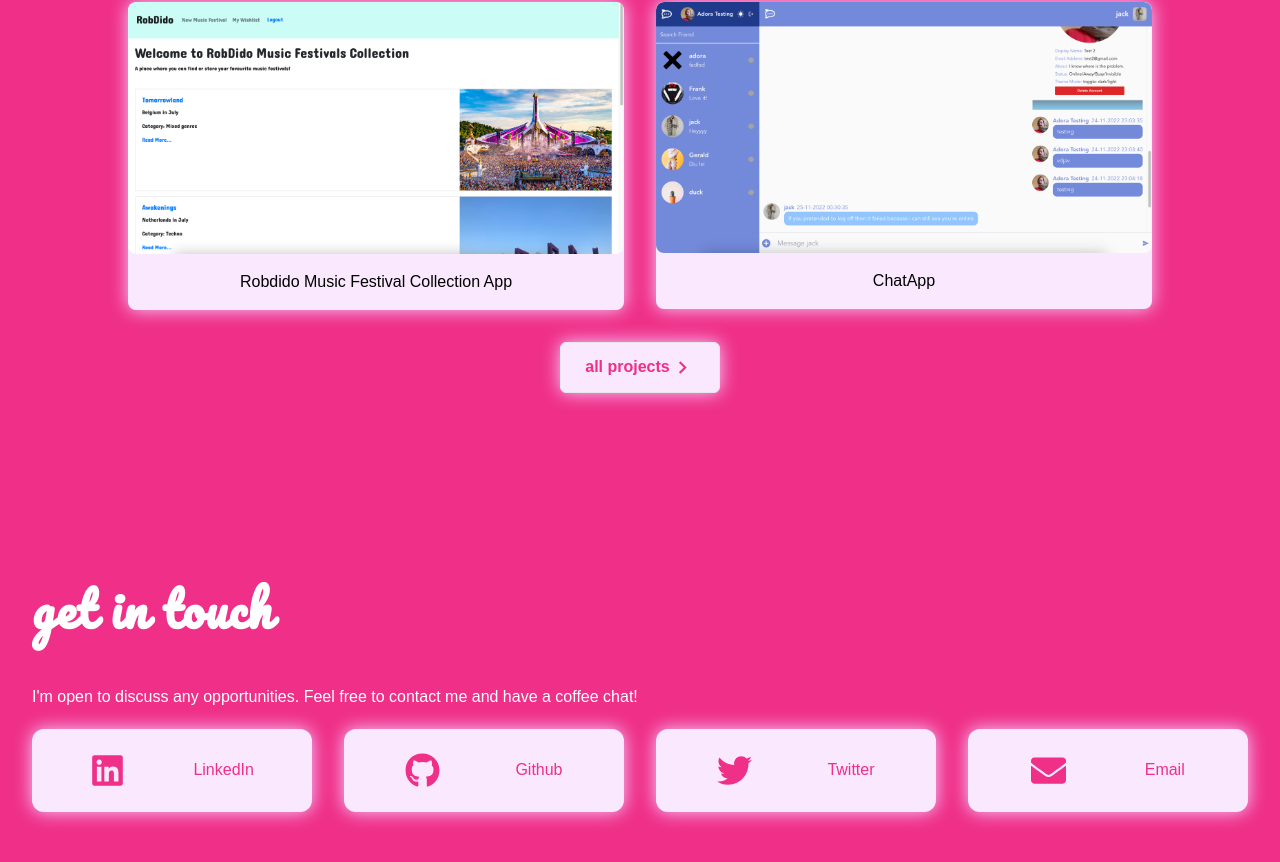
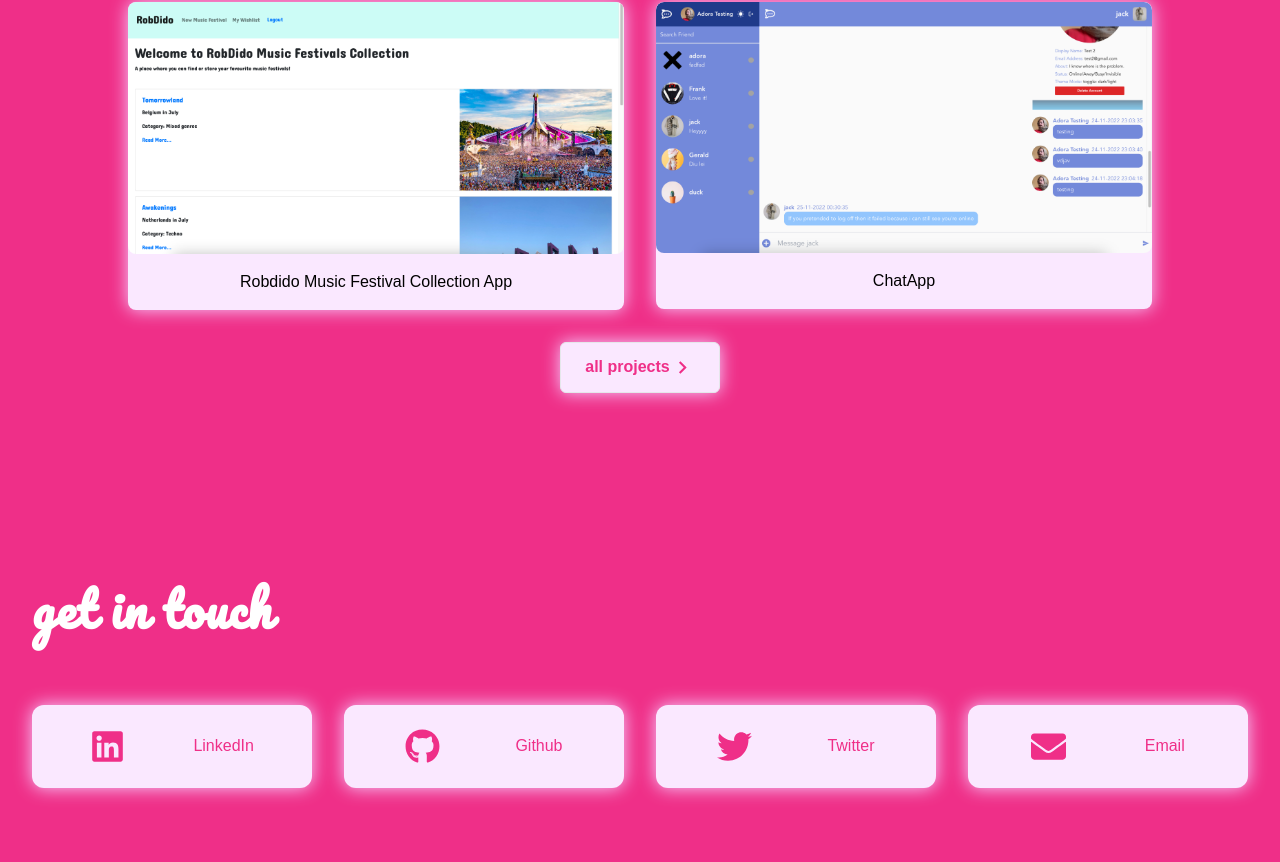
Before and after one commit to AdoraWyne/Adora_ChinYing, a Next.js app: page / in a window 1280 px wide. Shown: the part 3078-3940 px from the top of the page. Built offline with nearby package versions, Linux system fonts and the light colour scheme.

Commit message:
deleted the unnecessary sentence

```diff
--- a/components/GetInTouch.jsx
+++ b/components/GetInTouch.jsx
@@ -13,7 +13,7 @@ const GetInTouch = () => {
                     get in touch
                 </h2>
 
-                <p className="py-5 text-white">I'm open to discuss any opportunities. Feel free to contact me and have a coffee chat!</p>
+                <p className="py-5 text-white"></p>
 
                 <div className="grid sm:grid-cols-4 gap-8">
                     <Link href="https://www.linkedin.com/in/adora-chinying-kong/" target="_blank">
```
